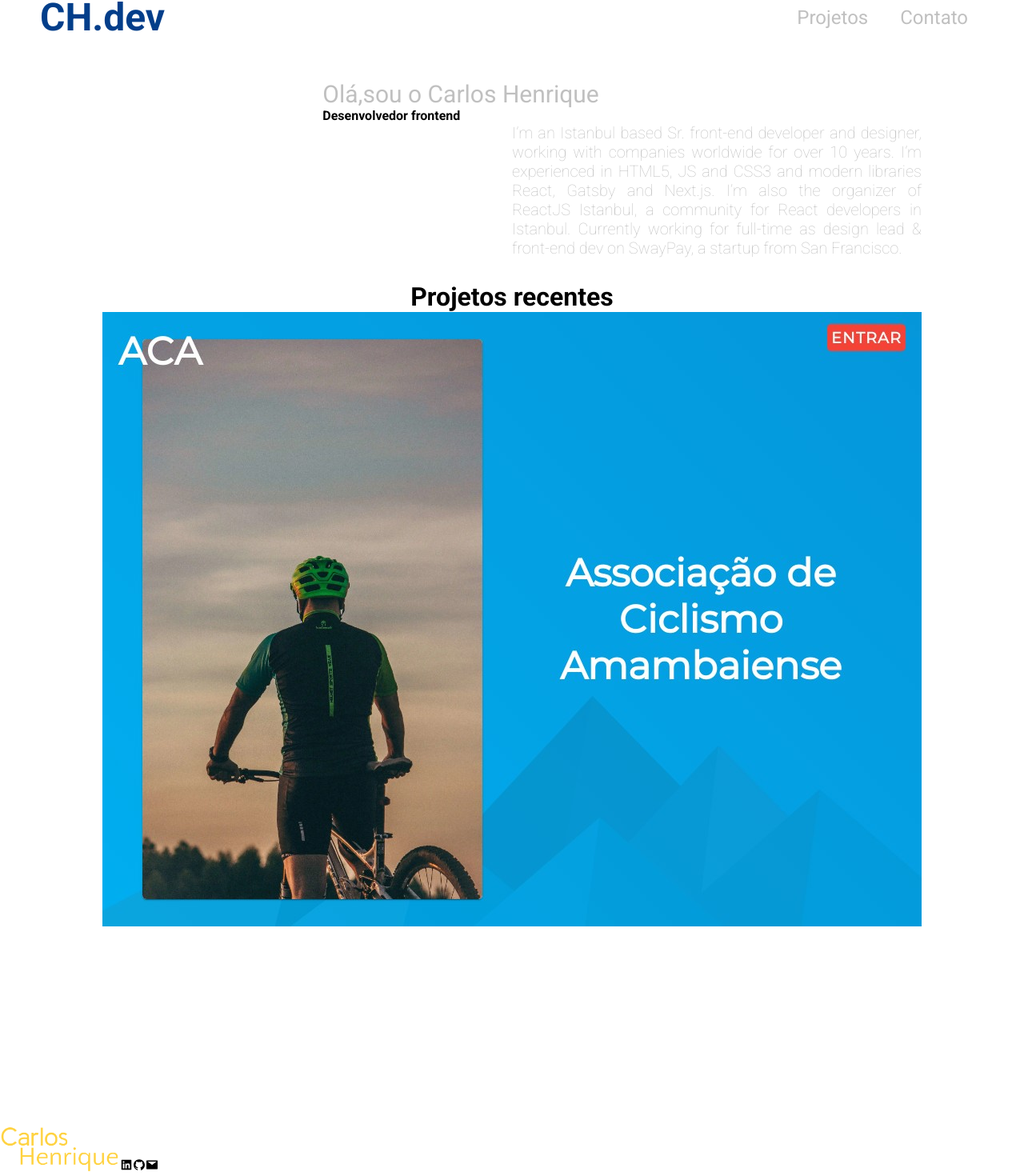
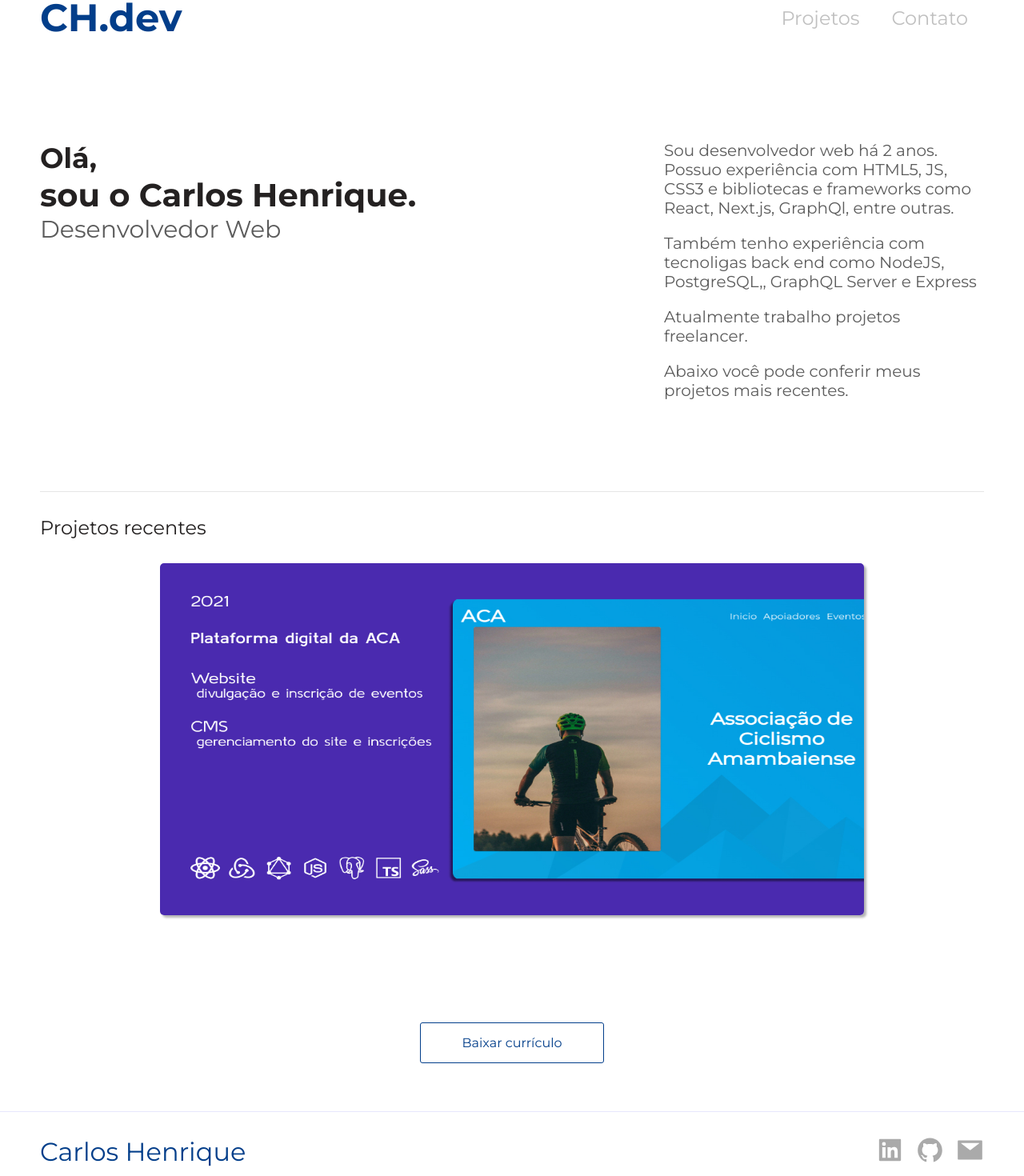
Before and after one commit to carlos-henrique-dev/portifolio, a Next.js app: page / in a window 1280 px wide. Shown: the part 57-1527 px from the top of the page at 80% size. Built offline with nearby package versions, Linux system fonts and the light colour scheme.

Commit message:
finaliza as alteraçoes iniciais

```diff
--- a/src/components/BaseLayout.tsx
+++ b/src/components/BaseLayout.tsx
@@ -50,10 +50,21 @@ function BaseLayout({ children }) {
       {children}
 
       <footer>
-        <img src="/icone.png" width="150" />
-        <AiFillLinkedin />
-        <AiFillGithub />
-        <AiFillMail />
+        <h1>
+          <a href="#home">Carlos Henrique</a>
+        </h1>
+
+        <div className="social-icons">
+          <a href="https://www.linkedin.com/in/henriqueok20/" target="_blank">
+            <AiFillLinkedin className="social-icon" />
+          </a>
+          <a href="https://www.github.com/henriqueok20" target="_blank">
+            <AiFillGithub className="social-icon" />
+          </a>
+          <a href="">
+            <AiFillMail className="social-icon" />
+          </a>
+        </div>
       </footer>
     </div>
   );
--- a/src/components/Presentation.tsx
+++ b/src/components/Presentation.tsx
@@ -2,20 +2,24 @@ import React from "react";
 
 const Presentation = () => {
   return (
-    <div className="presentation_container">
+    <div className="presentation">
       <div className="greetings">
-        <div>
-          <h2>Olá,sou o Carlos Henrique</h2>
-          <h4>Desenvolvedor frontend</h4>
-        </div>
+        <h1>
+          Olá,
+          <br />
+          <span> sou o Carlos Henrique.</span>
+        </h1>
+        <h2>Desenvolvedor Web</h2>
       </div>
-      <div className="description">
+
+      <div className="history">
         <p>
-          I’m an Istanbul based Sr. front-end developer and designer, working with companies worldwide for over 10
-          years. I’m experienced in HTML5, JS and CSS3 and modern libraries React, Gatsby and Next.js. I’m also the
-          organizer of ReactJS Istanbul, a community for React developers in Istanbul. Currently working for full-time
-          as design lead & front-end dev on SwayPay, a startup from San Francisco.
+          Sou desenvolvedor web há 2 anos. Possuo experiência com HTML5, JS, CSS3 e bibliotecas e frameworks como React,
+          Next.js, GraphQl, entre outras.
         </p>
+        <p>Também tenho experiência com tecnoligas back end como NodeJS, PostgreSQL,, GraphQL Server e Express</p>
+        <p>Atualmente trabalho projetos freelancer.</p>
+        <p>Abaixo você pode conferir meus projetos mais recentes.</p>
       </div>
     </div>
   );
--- a/src/components/RecentProjects.tsx
+++ b/src/components/RecentProjects.tsx
@@ -2,9 +2,18 @@ import React from "react";
 
 const Recent = (props) => {
   return (
-    <div className="recente_container" id="#recente_container">
-      <h1>Projetos recentes</h1>
-      <img src="/aca-screenshot.jpeg" />
+    <div className="recent-projects" id="#recent-projects">
+      <hr />
+
+      <div className="title">
+        <h1>Projetos recentes</h1>
+      </div>
+
+      <div className="projects-list">
+        <a href="/aca-project">
+          <img src="/projeto-aca.jpg" width="880" height="440" />
+        </a>
+      </div>
     </div>
   );
 };
--- a/src/pages/index.tsx
+++ b/src/pages/index.tsx
@@ -15,6 +15,12 @@ const Index = () => {
       <div id="projects">
         <RecentProjects title="Ola mundo" />
       </div>
+
+      <div className="cv-button">
+        <a href="/curriculo_carlos_henrique.pdf" target="_blank">
+          Baixar currículo
+        </a>
+      </div>
     </BaseLayout>
   );
 };
--- a/src/styles/Presentation.scss
+++ b/src/styles/Presentation.scss
@@ -1,81 +1,37 @@
-.presentation_container {
+.presentation {
   display: flex;
-  flex-direction: column;
-}
+  margin: 125px auto 94px;
+  box-sizing: border-box;
+  padding: 0 50px 0;
 
-.greetings {
-  margin: 50px;
-  margin-bottom: 0;
-  padding-right: 10%;
-  display: flex;
-  align-items: center;
-  justify-content: space-around;
-}
+  .greetings {
+    display: block;
+    width: 50%;
+    max-width: 100%;
 
-.greetings h1 {
-  /* color: #e5cf04; */
-  color: #023e8a;
-  font-size: 50px;
-  font-weight: bold;
-}
+    h1 {
+      font-size: 35px;
+      color: #242121;
+      span {
+        font-size: 40px;
+      }
+    }
 
-.greetings h2 {
-  font-size: 30px;
-  font-weight: normal;
-  color: #c0c0c0;
-}
-
-.greetings img {
-  width: 200px;
-  height: 300px;
-  opacity: 80%;
-  margin-bottom: 20px;
-}
-
-.description {
-  color: #c0c0c0;
-  font-size: 20px;
-  width: auto;
-  max-width: 60%;
-  font-weight: lighter;
-  text-align: justify;
-  padding: 30px 10%;
-  padding-top: 0;
-  margin-left: auto;
-  margin-right: 0;
-}
-
-@media (max-width: 480px) {
-  .greetings img {
-    width: 100px;
-    height: 200px;
-    z-index: 0;
+    h2 {
+      font-size: 30px;
+      font-weight: normal;
+      color: rgb(92, 92, 92);
+    }
   }
 
-  .description {
-    font-size: 16px;
-    width: auto;
-    max-width: 80%;
-    margin: auto;
-    padding: 0;
+  .history {
+    width: 400px;
+    margin-left: auto;
+
+    p {
+      margin-bottom: 20px;
+      font-size: 20px;
+      color: rgb(92, 92, 92);
+    }
   }
 }
-
-@media (max-width: 720px) {
-  .description {
-    font-size: 16px;
-    max-width: 70%;
-  }
-  .greetings h1 {
-    font-size: 30px;
-  }
-  .greetings h2 {
-    font-size: 20px;
-  }
-}
-@media (min-width: 801px) {
-}
-@media (min-width: 1025px) {
-}
-@media (min-width: 1281px) {
-}
--- a/src/styles/RecentProjects.scss
+++ b/src/styles/RecentProjects.scss
@@ -1,23 +1,45 @@
-.recente_container {
+.recent-projects {
   flex-direction: column;
   display: flex;
   align-items: center;
   justify-content: center;
-  margin-bottom: 250px;
-}
+  padding: 0 50px 0;
 
-.workinprogress {
-  margin: 50px;
-  width: 60%;
-}
+  hr {
+    width: 100%;
+    margin-bottom: 30px;
+    border: 0;
+    border-bottom: 0.3px solid rgba(0, 0, 0, 0.1);
+  }
 
-.alert {
-  color: #c0c0c0;
-  font-size: 50px;
-}
+  .title {
+    width: 100%;
+    h1 {
+      font-size: 1.5rem;
+      font-weight: 500;
+      color: #242121;
+      margin-bottom: 30px;
+      text-align: left;
+    }
+  }
 
-@media (max-width: 480px) {
-  .alert {
-    font-size: 30px;
+  .projects-list {
+    display: flex;
+    flex-direction: column;
+    margin-bottom: 100px;
+    a {
+      img {
+        max-width: 100%;
+        max-height: 100%;
+        margin-bottom: 30px;
+        box-shadow: 3px 3px 3px 0 rgba(0, 0, 0, 0.3);
+        border-radius: 5px;
+      }
+      transition: transform 0.3s;
+    }
+
+    a:hover {
+      transform: scale(1.05);
+    }
   }
 }
--- a/src/styles/main.scss
+++ b/src/styles/main.scss
@@ -1,4 +1,4 @@
-@import url("https://fonts.googleapis.com/css2?family=Roboto:wght@100;300;400;500;700;900&display=swap");
+@import url("https://fonts.googleapis.com/css2?family=Montserrat:wght@100;300;400;700&display=swap");
 
 @import "./Header.scss";
 @import "./Presentation.scss";
@@ -12,5 +12,64 @@ html {
   margin: 0;
   padding: 0;
   box-sizing: border-box;
-  font-family: "Roboto", sans-serif;
+  font-family: "Montserrat", sans-serif;
 }
+
+.cv-button {
+  width: 100%;
+  margin: 0 0 60px;
+  text-align: center;
+
+  a {
+    display: inline-block;
+    text-decoration: none;
+    color: #023e8a;
+    border: 1px solid #023e8a;
+    border-radius: 3px;
+    padding: 15px 25px;
+    width: 230px;
+    transition: color 0.7s, background-color 0.7s, transform 0.3s;
+  }
+  a:hover {
+    background-color: #023e8a;
+    color: #fff;
+    transform: scale(1.05);
+  }
+}
+
+footer {
+  display: flex;
+  align-items: center;
+  justify-content: center;
+  padding: 0 50px;
+  height: 100px;
+  box-sizing: border-box;
+  max-width: 100%;
+  border-top: 1px solid rgba(62, 62, 225, 0.12);
+  margin: auto;
+
+  a {
+    text-decoration: none;
+    color: #023e8a;
+    font-weight: normal;
+    h1 {
+      font-size: 1.5rem;
+    }
+  }
+
+  .social-icons {
+    margin-left: auto;
+    .social-icon {
+      color: #aaaaaa;
+      width: 35px;
+      height: 35px;
+      margin-left: 15px;
+      transition: transform 0.3s;
+    }
+
+    .social-icon:hover {
+      color: #858484;
+      transform: scale(1.05);
+    }
+  }
+}
```
Also changed, not shown: public/projeto-aca.jpg (added), 1 other file (tests, documents, lock files or other folders).
